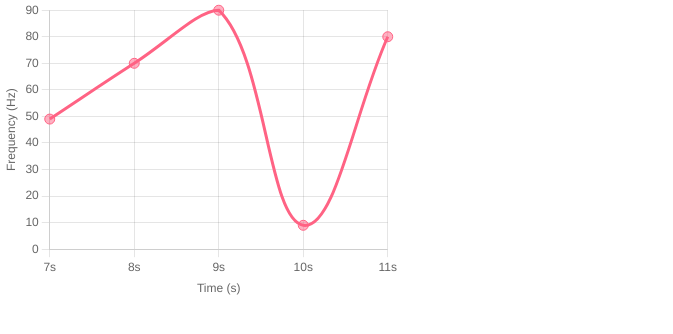
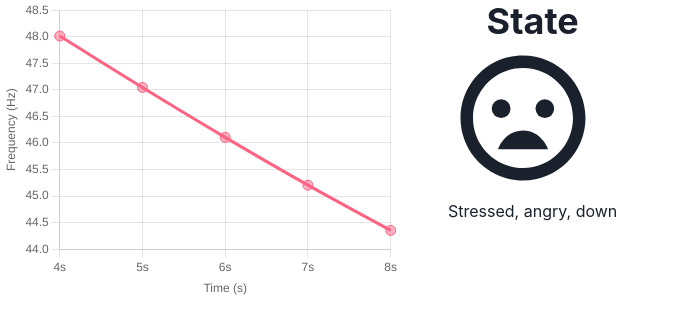
Before and after one commit to MohamadGSalim/NeuroNote, a React (Create React App) app in the folder client2/: page /chart in a window 1280 px wide. Shown: the top 334 px of the page, without its empty margins (0-673 px from the left). Built offline with nearby package versions, Linux system fonts and the light colour scheme; what react-dimensions, react-piano would draw is missing.

Commit message:
added state to the graph

```diff
--- a/client2/src/pages/frequencyChart.tsx
+++ b/client2/src/pages/frequencyChart.tsx
@@ -1,7 +1,9 @@
-import React, { useState, useEffect } from 'react';
-import { Chart, Line } from 'react-chartjs-2';
-import Nav from '../components/NavBar';
-
+import { useState, useEffect } from "react";
+import { Line } from "react-chartjs-2";
+import Nav from "../components/NavBar";
+import { BiSad } from "react-icons/bi";
+import { Box, Icon } from "@chakra-ui/react";
+import { Text, Heading } from "@chakra-ui/react";
 import {
   Chart as ChartJS,
   CategoryScale,
@@ -11,7 +13,7 @@ import {
   Title,
   Tooltip,
   Legend,
-} from 'chart.js';
+} from "chart.js";
 
 ChartJS.register(
   CategoryScale,
@@ -23,10 +25,6 @@ ChartJS.register(
   Legend
 );
 
-const generateRandomFrequency = () => {
-  return Math.floor(Math.random() * 100);
-};
-
 const options = {
   maintainAspectRatio: false,
   responsive: true,
@@ -36,7 +34,7 @@ const options = {
     },
     title: {
       display: false,
-      text: 'Frequency/Time Line Chart',
+      text: "Frequency/Time Line Chart",
       font: {
         size: 16,
       },
@@ -46,7 +44,7 @@ const options = {
     x: {
       title: {
         display: true,
-        text: 'Time (s)',
+        text: "Time (s)",
         font: {
           size: 12,
         },
@@ -58,7 +56,7 @@ const options = {
     y: {
       title: {
         display: true,
-        text: 'Frequency (Hz)',
+        text: "Frequency (Hz)",
         font: {
           size: 12,
         },
@@ -68,19 +66,16 @@ const options = {
 };
 
 const FrequencyChart = () => {
+  const [currentFrequecy, setCurrentFrequency] = useState(90);
+  const [currentTimer, setCurrentTimer] = useState(0);
+
   const [data, setData] = useState({
-    labels: ['0s', '1s', '2s', '3s', '4s'],
+    labels: ["0s", "1s"],
     datasets: [
       {
-        data: [
-          generateRandomFrequency(),
-          generateRandomFrequency(),
-          generateRandomFrequency(),
-          generateRandomFrequency(),
-          generateRandomFrequency(),
-        ],
-        borderColor: 'rgb(255, 99, 132)',
-        backgroundColor: 'rgba(255, 99, 132, 0.5)',
+        data: [50, 50],
+        borderColor: "rgb(255, 99, 132)",
+        backgroundColor: "rgba(255, 99, 132, 0.5)",
         pointRadius: 5,
         lineTension: 0.4,
       },
@@ -90,7 +85,8 @@ const FrequencyChart = () => {
   useEffect(() => {
     const interval = setInterval(() => {
       const newData = data.datasets.map((dataset) => {
-        const newDataPoint = generateRandomFrequency();
+        setCurrentTimer(currentTimer + 1);
+        const newDataPoint = 50 - Math.sin(currentTimer / 10) * 10;
         const updatedData = dataset.data.slice(-4);
         updatedData.push(newDataPoint);
         return { ...dataset, data: updatedData };
@@ -110,12 +106,18 @@ const FrequencyChart = () => {
   }, [data]);
 
   return (
-    //<div>
-        //<Nav />
-        <div style={{ width: '400px', height: '300px' }}>
-            <Line data={data} options={options} />
-        </div>
-    //</div>
+    <Box display="flex">
+      <Box style={{ width: "400px", height: "300px" }}>
+        <Line data={data} options={options} />
+      </Box>
+      <Box height="300px" ml="12">
+        <Heading as="h2" size="xl" textAlign="center">
+          State
+        </Heading>
+        <Icon as={BiSad} height="150px" width="150px"/>
+        <Text textAlign="center">Stressed, angry, down</Text>
+      </Box>
+    </Box>
   );
 };
 
```
Also changed, not shown: 1 other file (tests, documents, lock files or other folders).
